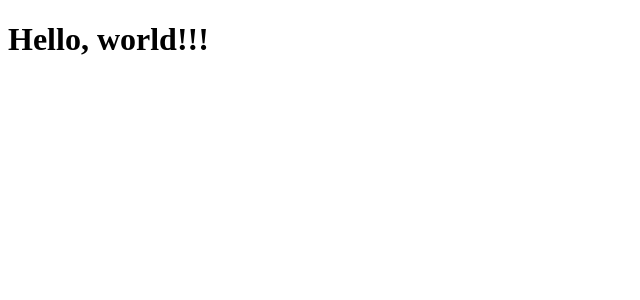
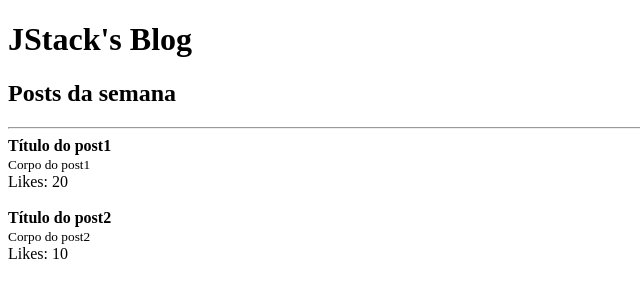
Before and after one commit to oricardos/JStack, a React app in the folder front/: page / in a window 1280 px wide. Shown: the top 300 px of the page, without its empty margins (0-640 px from the left). Built offline with nearby package versions, Linux system fonts and the light colour scheme.

Commit message:
props: tipagem

```diff
--- a/front/package.json
+++ b/front/package.json
@@ -23,6 +23,7 @@
     "webpack-dev-server": "^5.2.0"
   },
   "dependencies": {
+    "prop-types": "^15.8.1",
     "react": "^17.0.2",
     "react-dom": "^17.0.2"
   }
--- /dev/null
+++ b/front/src/App.js
@@ -0,0 +1,24 @@
+import React from "react";
+import Header from "./Header";
+import Post from "./Post";
+
+function App() {
+  return (
+    <>
+      <Header title="JStack's Blog">
+        <h2>Posts da semana</h2>
+      </Header>
+
+      <Post
+        post={{ title: "Título do post1", body: "Corpo do post1"}}
+        likes={20}
+      />
+      <Post
+        post={{ title: "Título do post2", body: "Corpo do post2"}}
+        likes={10}
+      />
+    </>
+  );
+}
+
+export default App;
--- /dev/null
+++ b/front/src/Header.js
@@ -0,0 +1,24 @@
+import React from "react";
+import PropTypes from "prop-types";
+
+export default function Header({ title, children }) {
+  return (
+    <header>
+      <h1>{title}</h1>
+      {children}
+      <hr />
+    </header>
+  );
+}
+
+//Tipagem
+Header.PropTypes = {
+    title: PropTypes.string.isRequired,
+    children: PropTypes.node.isRequired,
+}
+
+// Default props
+Header.defaultProps = {
+    title: "Título padrão",
+    children: "Conteúdo padrão",
+}
--- /dev/null
+++ b/front/src/Post.js
@@ -0,0 +1,25 @@
+import React from "react";
+import PropTypes from "prop-types";
+
+export default function Post({ post, likes }) {
+  return (
+    <>
+      <article>
+        <strong>{post.title}</strong>
+        <br />
+        <small>{post.body}</small>
+        <br />
+        Likes: {likes}
+      </article>
+      <br />
+    </>
+  );
+}
+
+Post.propTypes = {
+  post: PropTypes.shape({
+    title: PropTypes.string.isRequired,
+    body: PropTypes.string.isRequired,
+  }).isRequired,
+  likes: PropTypes.number.isRequired,
+};
--- a/front/src/index.js
+++ b/front/src/index.js
@@ -1,7 +1,8 @@
 import React from 'react';
 import ReactDOM from 'react-dom';
+import App from './App';
 
 ReactDOM.render(
-    <h1>Hello, world!!!</h1>,
+    <App />,
     document.getElementById('root')
 )
```
Also changed, not shown: 1 other file (tests, documents, lock files or other folders).
